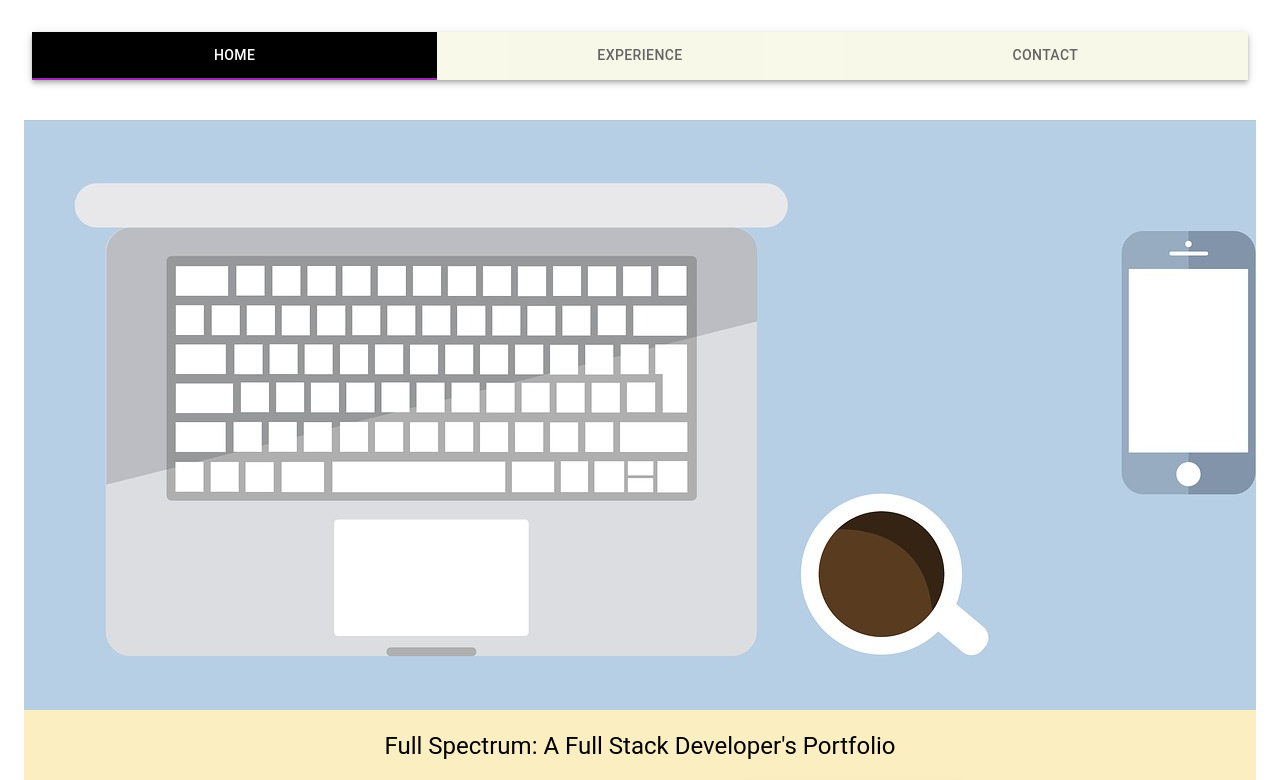
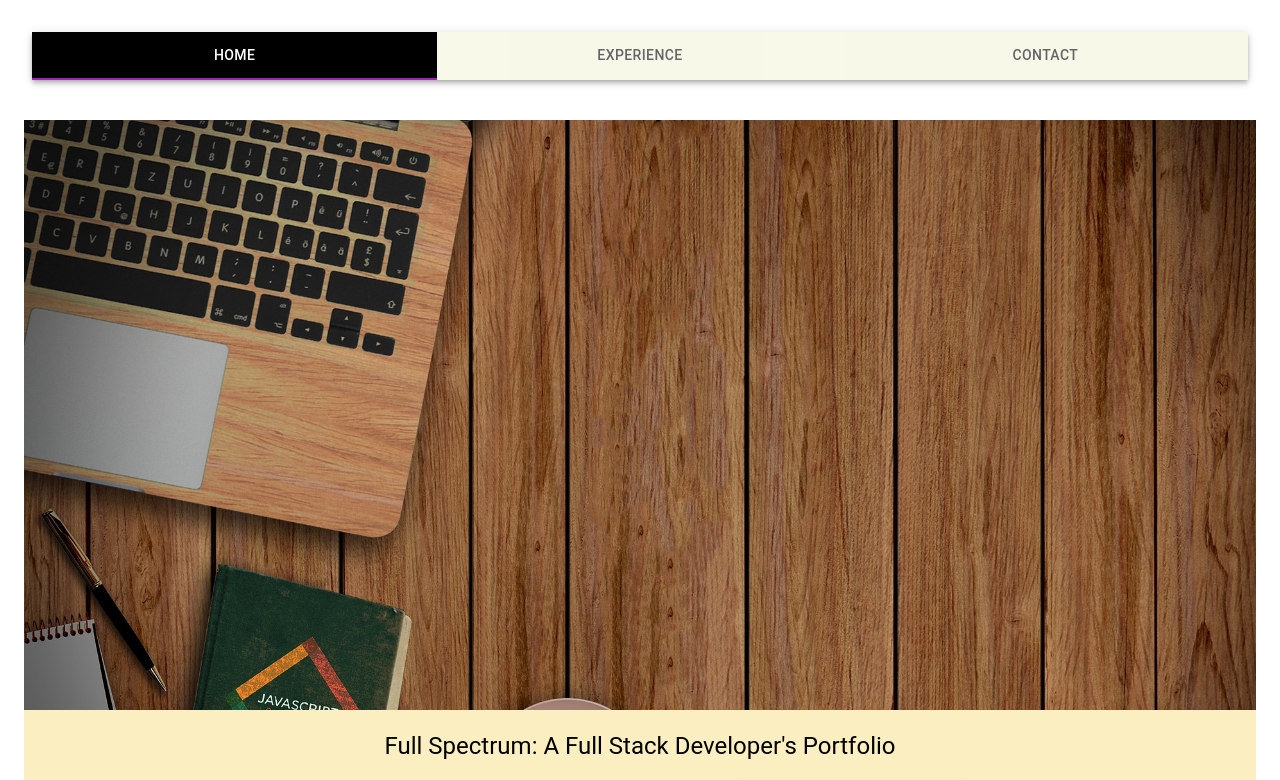
Before and after one commit to patildarshan678/darshanporfolio, a React (Create React App) app: page / in a window 1280 px wide. Shown: the top 780 px of the page. Built offline with nearby package versions, Linux system fonts and the light colour scheme; grey boxes are pictures that could not be loaded.

Commit message:
1.Addd main postr image in carsoual

```diff
--- a/src/components/home/Home.js
+++ b/src/components/home/Home.js
@@ -5,12 +5,19 @@ import CssBaseline from '@mui/material/CssBaseline';
 import Box from '@mui/material/Box';
 import Container from '@mui/material/Container';
 import Img1 from './../../resources/Image1.jpg'
-import Image2 from  './../../resources/Image2.jpg'
+import Image2 from  './../../resources/Image2.jpg';
+import MainPoster from './../../resources/MainPoster.jpg'
+
 import './Home.css'
 import Homepage1 from './HomePage1Components/Homepage1';
 import Footer from './Footer';
 function Home() {
     var items = [
+        {
+            name: "Random Name #1",
+            description: "Probably the most random thing you have ever seen!"
+        }
+        ,
         {
             name: "Random Name #1",
             description: "Probably the most random thing you have ever seen!"
@@ -49,9 +56,12 @@ function getImage(index)
 {
     switch (index) {
         case 0:
+            return MainPoster
+            break;
+        case 1:
             return Img1
             break;
-        case 1:
+        case 2:
             return Image2
 
         default:
@@ -69,7 +79,7 @@ function Item(props,index)
     return (
         <Paper sx={stylesheet}>
 
-            <img src={props.img} className='image'/>
+            <img src={props.img} className='image' style={{ width: '100%', height: '100%', objectFit: 'cover' }}/>
 
         </Paper>
     )
```
Also changed, not shown: src/resources/MainPoster.jpg (added).
